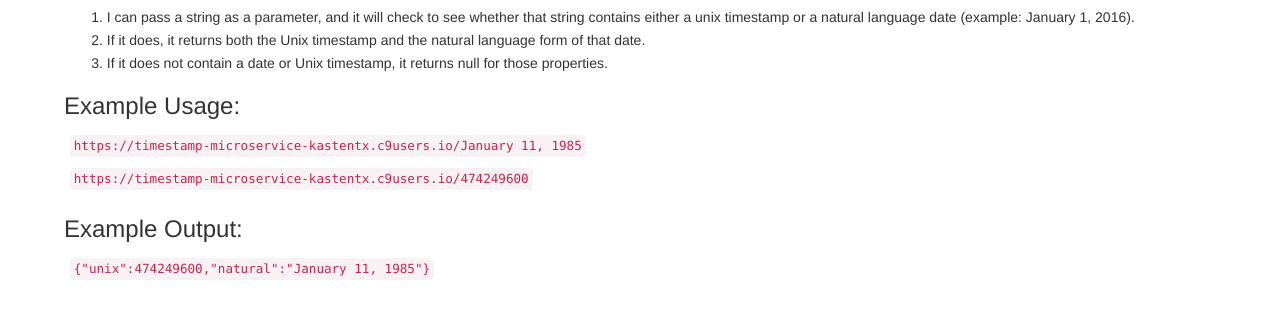
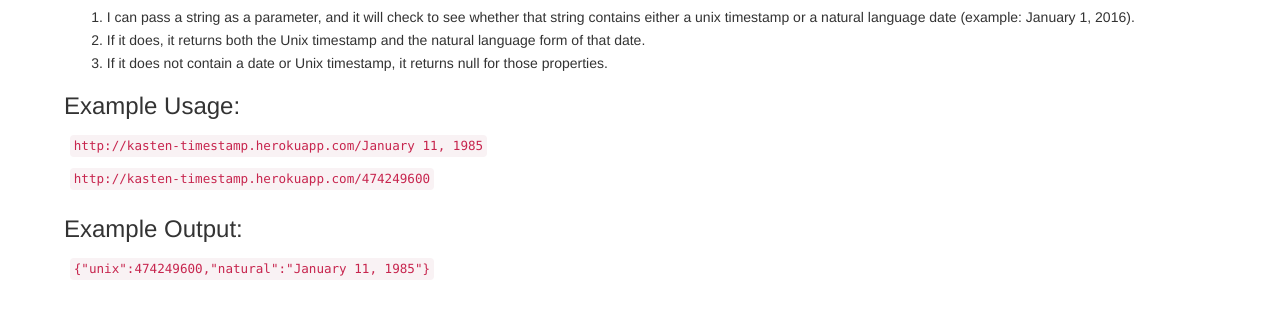
Before and after one commit to kastentx/timestamp-microservice, a website: page index.html in a window 1280 px wide. Shown: the part 118-436 px from the top of the page. Drawn offline with nearby package versions, Linux system fonts and the light colour scheme.

Commit message:
updating content on landing page

```diff
--- a/index.html
+++ b/index.html
@@ -24,8 +24,8 @@
       </li>
     </ol>
     <h3>Example Usage:</h3>
-    <code>https://timestamp-microservice-kastentx.c9users.io/January 11, 1985</code><br>
-    <code>https://timestamp-microservice-kastentx.c9users.io/474249600</code>
+    <code>http://kasten-timestamp.herokuapp.com/January 11, 1985</code><br>
+    <code>http://kasten-timestamp.herokuapp.com/474249600</code>
     <h3>Example Output:</h3>
     <code>{"unix":474249600,"natural":"January 11, 1985"}</code>
   </body>
```
